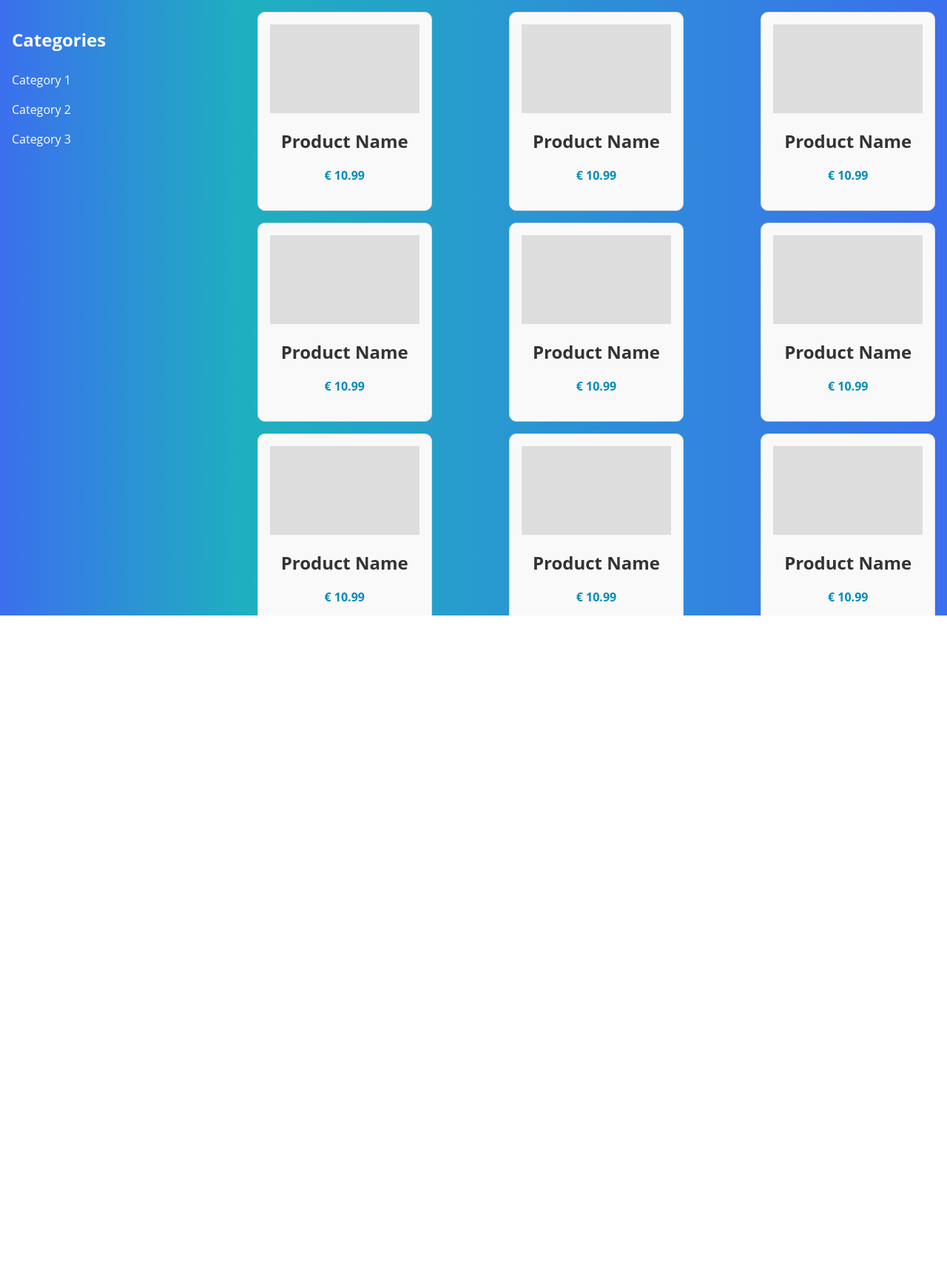
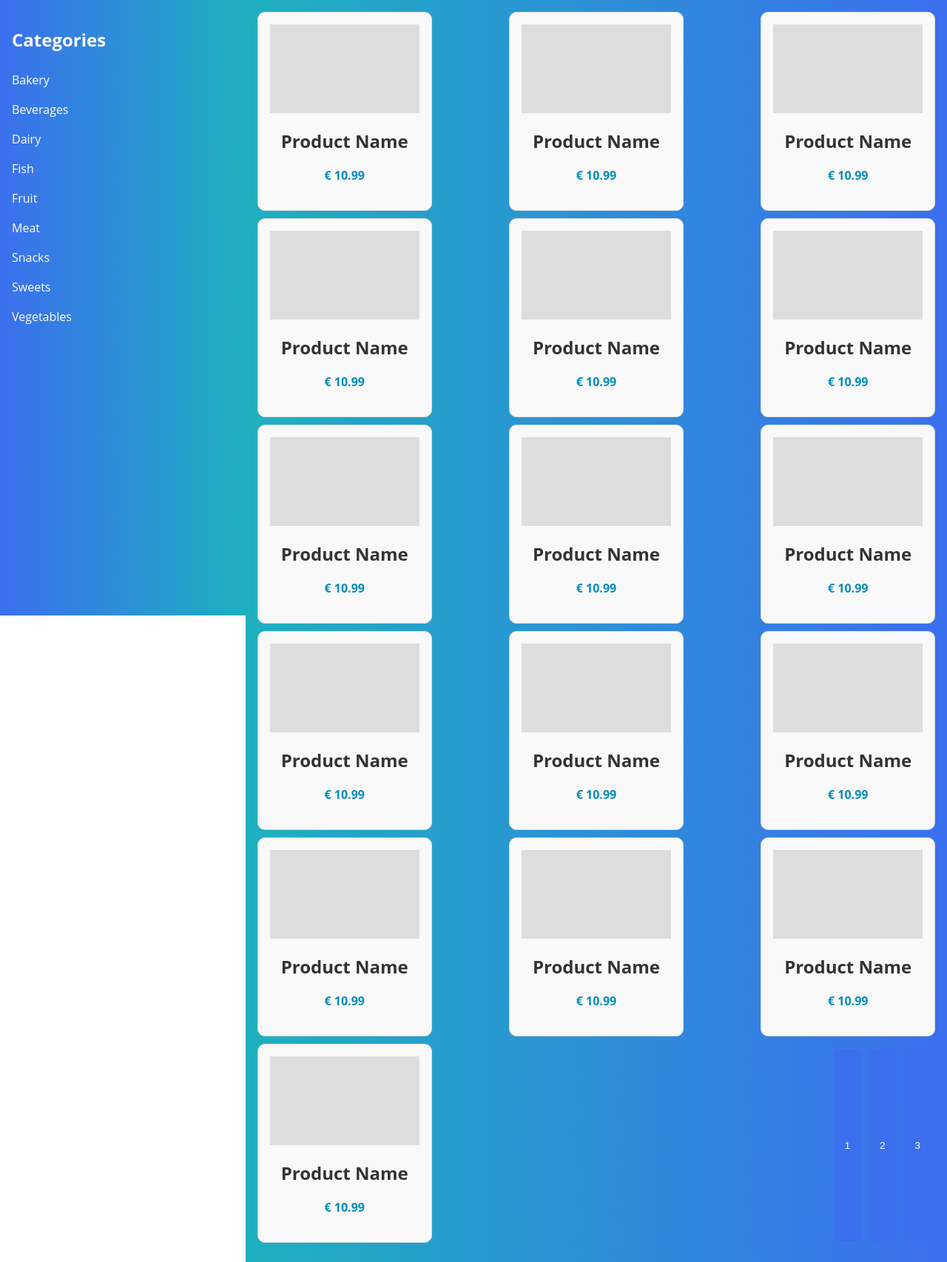
Before and after one commit to WhatABeatifulDuwang/MegaMarket, a PHP site: page /product-page.php in a window 1280 px wide; the page is wider, and only the part inside the window is pictured. Shown: the part 170-1876 px from the top of that part at 74% size. Before the commit the page ends 1002 px from the top of that part, so only its background shows below. Run offline with PHP 8.4, Linux system fonts and the light colour scheme.

Commit message:
Small product page update

```diff
--- a/Code/Assets/Styles/product-page-style.css
+++ b/Code/Assets/Styles/product-page-style.css
@@ -14,7 +14,7 @@ body {
   align-items: center;
   background-color: #fff;
   padding: 20px;
-  border-bottom: 2px solid #3B6FEE; /* You can change the color here */
+  border-bottom: 2px solid #3B6FEE;
 }
 
 .header h1 {
@@ -91,28 +91,8 @@ body {
   flex-wrap: wrap;
   padding: 1rem;
   justify-content: space-between;
-  height: 100vh;
   overflow-y: auto;
 }
-
-/* Ik ga niet liegen dit hieronder komt van chatgpt, ik wist oprecht niet dat dit kon */
-.product-container::-webkit-scrollbar {
-  width: 15px;
-}
-
-.product-container::-webkit-scrollbar-track {
-  background: #3B6FEE;
-}
-
-.product-container::-webkit-scrollbar-thumb {
-  background: #1EB0BF;
-}
-
-.product-container::-webkit-scrollbar-thumb:hover {
-  background: #0e7675;
-}
-
-/* Dat dus */
 
 .product-card {
   background-color: #f9f9f9;
@@ -120,7 +100,7 @@ body {
   border-radius: 10px;
   width: 22%;
   height: 235px;
-  margin-bottom: 1rem;
+  margin-bottom: 10px;
   padding: 1rem;
 }
 
@@ -170,5 +150,26 @@ body {
 }
 
 .category-list li:hover {
-  background-color: #ddd;
+  background-color: #1EB0BF;
 }
+
+.pagination-buttons {
+  transform: translateY(-1.5vh);
+  display: flex;
+  justify-content: center;
+  margin-top: 20px;
+}
+
+.pagination-buttons button {
+  background-color: #3B6FEE;
+  color: white;
+  border: none;
+  padding: 10px 15px;
+  margin: 0 5px;
+  border-radius: 5px;
+  cursor: pointer;
+}
+
+.pagination-buttons button:hover {
+  background-color: #1EB0BF;
+}
--- a/Code/Assets/product-page-script.js
+++ b/Code/Assets/product-page-script.js
@@ -9,3 +9,7 @@ function gotoProductPage() {
 function toggleShoppingCart() {
     alert("Yup hier moet nog een shopping cart gedeelte komen")
 }
+
+function gotoPage(pageNumber) {
+    alert("Navigating to page " + pageNumber);
+}
--- a/Code/product-page.php
+++ b/Code/product-page.php
@@ -1,3 +1,4 @@
+<?php include "database.php"; ?>
 <!DOCTYPE html>
 <html lang="en">
 
@@ -34,9 +35,15 @@
     <div class="categories">
         <h2>Categories</h2>
         <ul class="category-list">
-            <li>Category 1</li>
-            <li>Category 2</li>
-            <li>Category 3</li>
+            <li>Bakery</li>
+            <li>Beverages</li>
+            <li>Dairy</li>
+            <li>Fish</li>
+            <li>Fruit</li>
+            <li>Meat</li>
+            <li>Snacks</li>
+            <li>Sweets</li>
+            <li>Vegetables</li>
         </ul>
     </div>
     <main class="product-container">
@@ -152,118 +159,11 @@
                 <p class="price">€ 10.99</p>
             </div>
         </div>
-        <div class="product-card">
-            <div class="product-img-placeholder"></div>
-            <div class="product-info">
-                <h2>Product Name</h2>
-                <p class="price">€ 10.99</p>
-            </div>
-        </div>
-        <div class="product-card">
-            <div class="product-img-placeholder"></div>
-            <div class="product-info">
-                <h2>Product Name</h2>
-                <p class="price">€ 10.99</p>
-            </div>
-        </div>
-        <div class="product-card">
-            <div class="product-img-placeholder"></div>
-            <div class="product-info">
-                <h2>Product Name</h2>
-                <p class="price">€ 10.99</p>
-            </div>
-        </div>
-        <div class="product-card">
-            <div class="product-img-placeholder"></div>
-            <div class="product-info">
-                <h2>Product Name</h2>
-                <p class="price">€ 10.99</p>
-            </div>
-        </div>
-        <div class="product-card">
-            <div class="product-img-placeholder"></div>
-            <div class="product-info">
-                <h2>Product Name</h2>
-                <p class="price">€ 10.99</p>
-            </div>
-        </div>
-        <div class="product-card">
-            <div class="product-img-placeholder"></div>
-            <div class="product-info">
-                <h2>Product Name</h2>
-                <p class="price">€ 10.99</p>
-            </div>
-        </div>
-        <div class="product-card">
-            <div class="product-img-placeholder"></div>
-            <div class="product-info">
-                <h2>Product Name</h2>
-                <p class="price">€ 10.99</p>
-            </div>
-        </div>
-        <div class="product-card">
-            <div class="product-img-placeholder"></div>
-            <div class="product-info">
-                <h2>Product Name</h2>
-                <p class="price">€ 10.99</p>
-            </div>
-        </div>
-        <div class="product-card">
-            <div class="product-img-placeholder"></div>
-            <div class="product-info">
-                <h2>Product Name</h2>
-                <p class="price">€ 10.99</p>
-            </div>
-        </div>
-        <div class="product-card">
-            <div class="product-img-placeholder"></div>
-            <div class="product-info">
-                <h2>Product Name</h2>
-                <p class="price">€ 10.99</p>
-            </div>
-        </div>
-        <div class="product-card">
-            <div class="product-img-placeholder"></div>
-            <div class="product-info">
-                <h2>Product Name</h2>
-                <p class="price">€ 10.99</p>
-            </div>
-        </div>
-        <div class="product-card">
-            <div class="product-img-placeholder"></div>
-            <div class="product-info">
-                <h2>Product Name</h2>
-                <p class="price">€ 10.99</p>
-            </div>
-        </div>
-        <div class="product-card">
-            <div class="product-img-placeholder"></div>
-            <div class="product-info">
-                <h2>Product Name</h2>
-                <p class="price">€ 10.99</p>
-            </div>
-        </div>
-        <div class="product-card">
-            <div class="product-img-placeholder"></div>
-            <div class="product-info">
-                <h2>Product Name</h2>
-                <p class="price">€ 10.99</p>
-            </div>
-        </div>
-        <div class="product-card">
-            <div class="product-img-placeholder"></div>
-            <div class="product-info">
-                <h2>Product Name</h2>
-                <p class="price">€ 10.99</p>
-            </div>
-        </div>
-        <div class="product-card">
-            <div class="product-img-placeholder"></div>
-            <div class="product-info">
-                <h2>Product Name</h2>
-                <p class="price">€ 10.99</p>
-            </div>
-        </div>
+        <div class="pagination-buttons">
+        <button onclick="gotoPage(1)">1</button>
+        <button onclick="gotoPage(2)">2</button>
+        <button onclick="gotoPage(3)">3</button>
+    </div>
     </main>
 </body>
 
```
